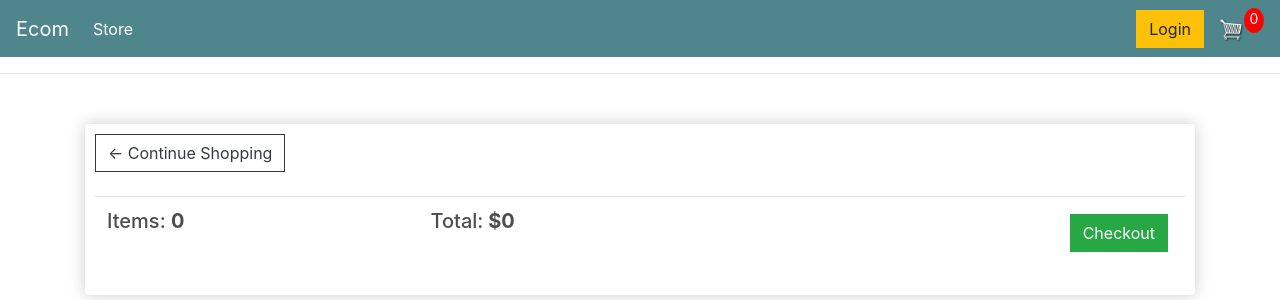
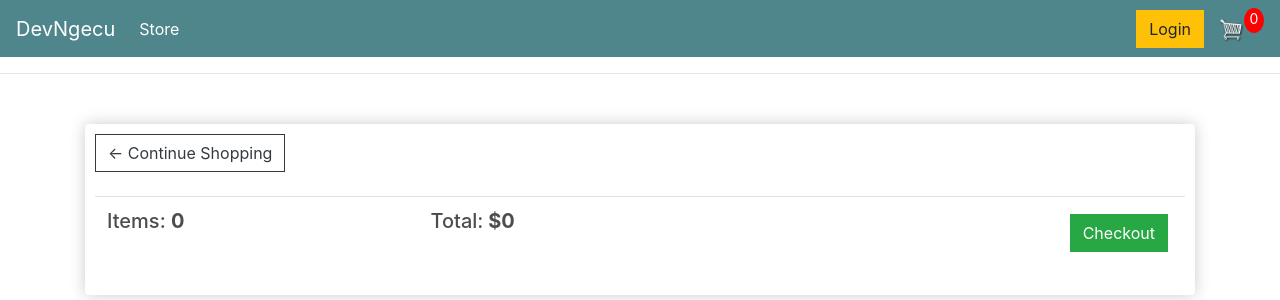
Before and after one commit to ngecu/E-commerce-website, a Django app: page /cart/ in a window 1280 px wide. Shown: the top 300 px of the page. Run offline with Django 3.2, Linux system fonts and the light colour scheme; lists and menus that the app fills with data are empty; some libraries are stand-ins or nearby versions.

Commit message:
all good

```diff
--- a/ecommerce/store/templates/store/main.html
+++ b/ecommerce/store/templates/store/main.html
@@ -63,7 +63,7 @@ console.log("cart:",cart)
 
 
 <nav class="navbar navbar-expand-lg navbar-dark bg-dark">
-    <a class="navbar-brand" href="{% url 'store' %}">Ecom</a>
+    <a class="navbar-brand" href="{% url 'store' %}">DevNgecu</a>
     <button class="navbar-toggler" type="button" data-toggle="collapse" data-target="#navbarSupportedContent" aria-controls="navbarSupportedContent" aria-expanded="false" aria-label="Toggle navigation">
       <span class="navbar-toggler-icon"></span>
     </button>
```
